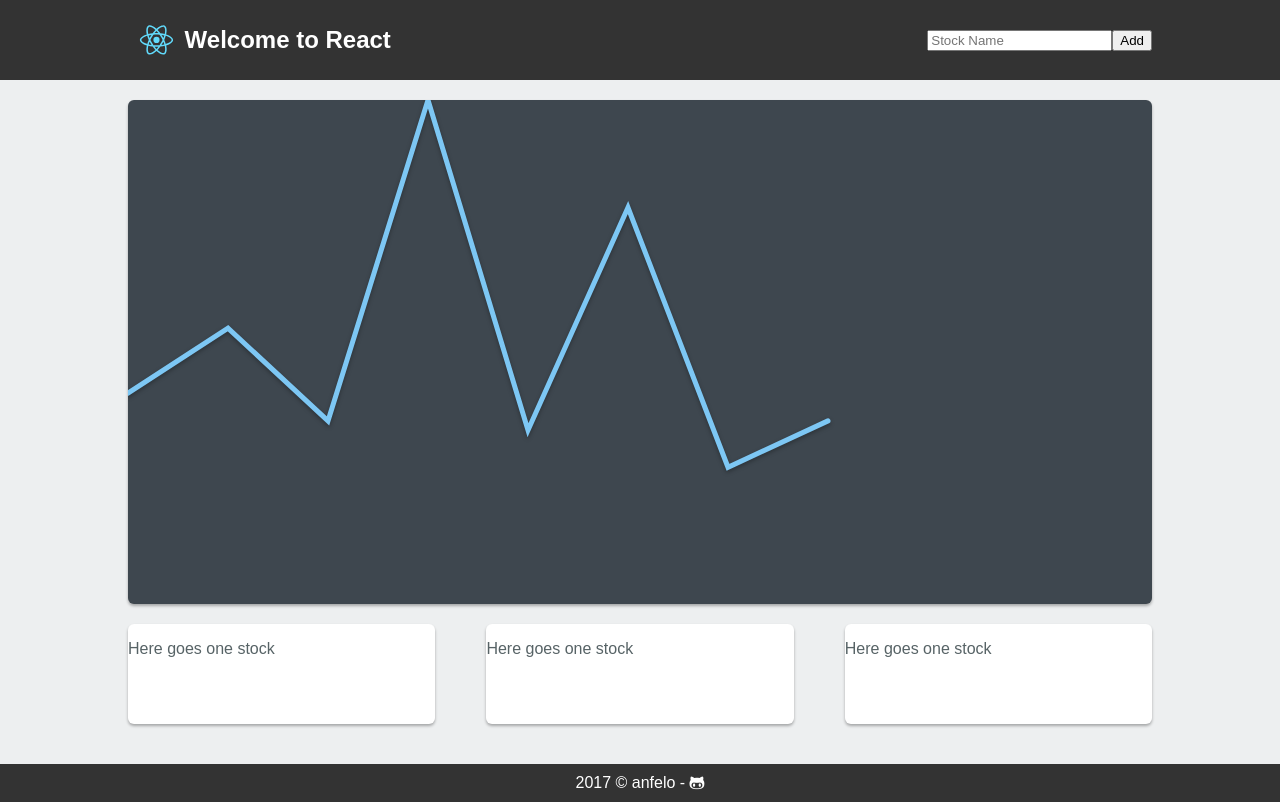
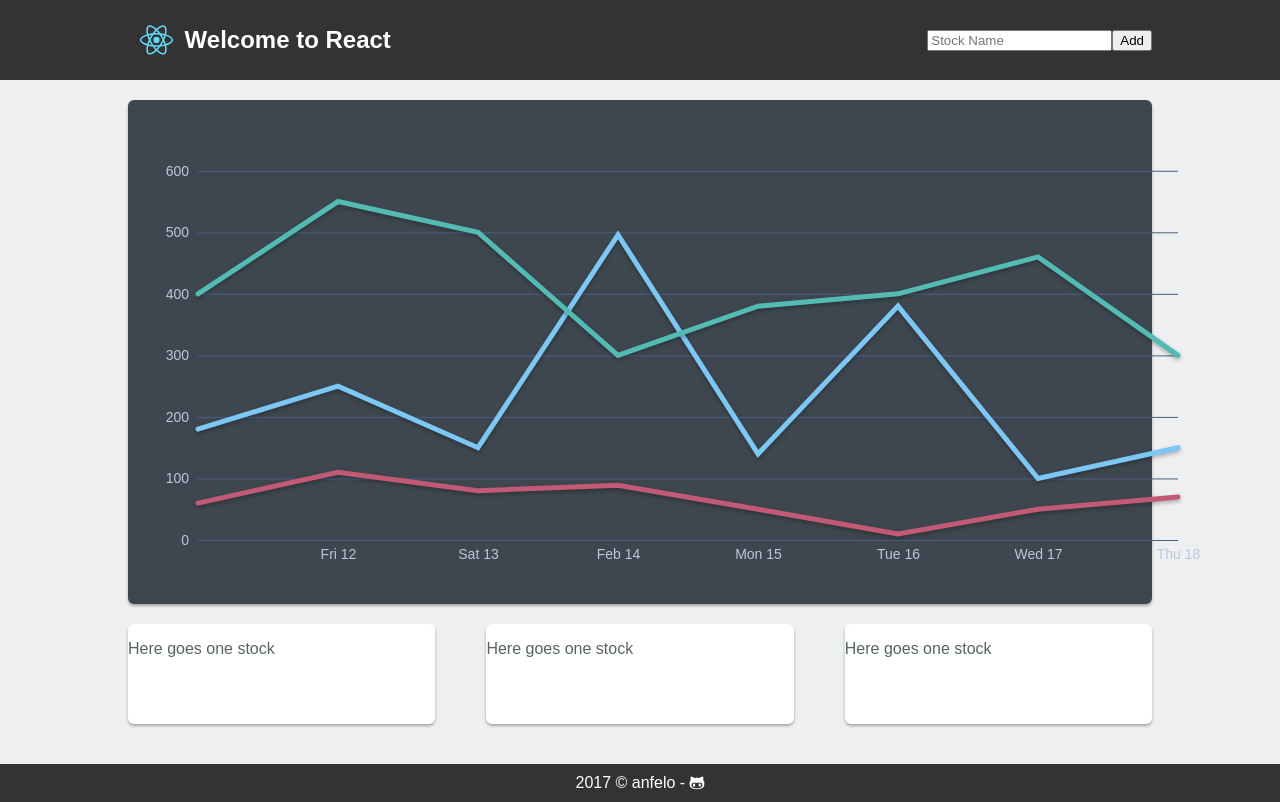
Before and after one commit to anfelo/in-stock-app, a React (Create React App) app: page / in a window 1280 px wide. Built offline with nearby package versions, Linux system fonts and the light colour scheme.

Commit message:
Added multiline chart functionality plus chart style

```diff
--- a/src/assets/styles/App.css
+++ b/src/assets/styles/App.css
@@ -43,13 +43,34 @@ body {
 
 .line {
   fill: none;
-  stroke: #7dc7f4;
   stroke-width: 5px;
 }
 
 .shadow {
   -webkit-filter: drop-shadow( 0px 2px 2px rgba(0,0,0,.3) );
   filter: drop-shadow( 0px 2px 2px rgba(0,0,0,.3) );
+}
+
+.axis path,
+.axis line {
+  fill: none;
+  stroke: none;
+  shape-rendering: crispEdges;
+}
+
+.axis .tick text {
+  font-size: 14px;
+  fill:#bbc7d9;
+  opacity: 1;
+}
+
+.y-grid .tick line{
+  stroke: #4b5f87;
+  opacity: 1;
+}
+
+.y-grid .domain {
+  stroke: none;
 }
 
 .stocks-container {
--- a/src/components/App.js
+++ b/src/components/App.js
@@ -1,13 +1,15 @@
 import React, { Component } from 'react';
+import ReactDOM from 'react-dom';
 import logo from '../assets/img/logo.svg';
 import '../assets/styles/App.css';
 
 import { line } from 'd3-shape';
 import { scaleLinear } from 'd3-scale';
 import { scaleTime } from 'd3-scale';
-import { timeFormat, timeParse } from 'd3-time-format';
+import { timeParse } from 'd3-time-format';
 import { extent, max } from 'd3-array';
 import { select } from 'd3-selection';
+import { axisLeft, axisBottom } from 'd3-axis';
 
 class SearchForm extends Component {
 
@@ -58,71 +60,75 @@ const Footer = () => {
   );
 }
 
+class Axis extends Component {
+  componentDidMount (){
+    this.renderAxis();
+  }
+
+  componentDidUpdate () {
+    this.renderAxis();
+  }
+
+  renderAxis () {
+    const node = ReactDOM.findDOMNode(this);
+    select(node).call(this.props.axis);
+  }
+
+  render () {
+    const translate = "translate(0,"+(this.props.height)+")";
+    return (
+        <g className="axis" transform={this.props.axisType==='x'?translate:""} >
+        </g>
+    );
+  }
+}
+
+class Grid extends Component {
+  componentDidMount (){
+    this.renderGrid();
+  }
+
+  componentDidUpdate () {
+    this.renderGrid();
+  }
+
+  renderGrid () {
+    const node = ReactDOM.findDOMNode(this);
+    select(node).call(this.props.grid);
+  }
+
+  render () {
+    var translate = "translate(0,"+(this.props.height)+")";
+    return (
+        <g className="y-grid" transform={this.props.gridType==='x'?translate:""}>
+        </g>
+    );
+  }
+}
+
 class Chart extends Component {
-  constructor(props){
-     super(props)
-     this.createBarChart = this.createBarChart.bind(this)
-  };
-
-  componentDidMount = () => {
-     this.createBarChart()
-  };
-
-  componentDidUpdate = () => {
-     this.createBarChart()
-  };
-
-  createBarChart = () => {
-    // const margin = {top: 20, right: 50, bottom: 20, left: 50},
-    //       width = this.props.size[0] - (margin.left + margin.right),
-    //       height = this.props.size[1] - (margin.top + margin.bottom);
-
-    // const node = this.node;
-    // const parseDate = timeFormat("%m-%d-%Y");
-
-    // const data = this.props.data;
-    // data.forEach(function (d) {
-    //   d.date = parseDate(d.day);
-    // });
-
-    // const dataMax = max(data, function(d){
-    //   return d.count;
-    // });
-
-    // const yScale = scaleLinear()
-    //   .domain([0, dataMax])
-    //   .range([height, 0]);
-
-    // const xScale = scaleTime()
-    //   .domain(extent(data, function(d){
-    //     return d.date;
-    //   }))
-    //   .rangeRound([0, width]);
-
-    // var stockLine = line(data)
-    //     .x(function (d) {
-    //         return xScale(d.date);
-    //     })
-    //     .y(function (d) {
-    //         return yScale(d.count);
-    //     });
-  };
-
   render() {
-    const margin = {top: 20, right: 50, bottom: 20, left: 50},
+    const colors = ['#7dc7f4','#c25975','#53bbb4','#f9845b','#51b46d'];
+    const margin = {top: 40, right: 50, bottom: 60, left: 70},
     width = this.props.size[0] - (margin.left + margin.right),
     height = this.props.size[1] - (margin.top + margin.bottom);
 
-    const node = this.node;
     const parseDate = timeParse("%m-%d-%Y");
 
     const data = this.props.data;
-    data.forEach(function (d) {
+    data.forEach(function (stock) {
+      stock.data.forEach(function (d){
         d.date = parseDate(d.day);
       });
+    });
 
-    const dataMax = max(data, function(d){
-    return d.count;
+    let allValues = [];
+    data.forEach(function (stock) {
+      allValues = allValues.concat(stock.data);
+    });
+
+    const dataMax = max(allValues, function(d){
+      return d.count + 100;
     });
 
     const yScale = scaleLinear()
@@ -130,12 +136,30 @@ class Chart extends Component {
     .range([height, 0]);
 
     const xScale = scaleTime()
-    .domain(extent(data, function(d){
+    .domain(extent(data[0].data, function(d){
       return d.date;
     }))
     .rangeRound([0, width]);
 
-    var stockLine = line()
+    const yAxis = axisLeft()
+    .scale(yScale)
+    .ticks(5);
+
+    const xAxis = axisBottom()
+    .scale(xScale)
+    // eslint-disable-next-line
+    .tickValues(data[0].data.map(function(d,i){
+      if(i>0) return d.date;
+    }).splice(1))
+    .ticks(4);
+
+    const yGrid = axisLeft()
+    .scale(yScale)
+    .ticks(5)
+    .tickSize(-width, 0, 0)
+    .tickFormat("");
+
+    const stockLine = line()
     .x(function (d) {
         return xScale(d.date);
     })
@@ -143,9 +167,20 @@ class Chart extends Component {
         return yScale(d.count);
     });
 
+    const transform ='translate(' + margin.left + ',' + margin.top + ')';
+
+    const lines = data.map(function(stock, index){
+      return <path key={index + 1} className="line shadow" stroke={colors[index]} d={stockLine(stock.data)} strokeLinecap="round"/>
+    });
+
     return (
-      <svg ref={node => this.node = node} width={this.props.size[0]} height={this.props.size[1]}>
-        <path className="line shadow" d={stockLine(data)} strokeLinecap="round"/>
+      <svg width={this.props.size[0]} height={this.props.size[1]}>
+        <g transform={transform}>
+          <Grid height={height} grid={yGrid} gridType="y"/>
+          <Axis height={height} axis={yAxis} axisType="y"/>
+          <Axis height={height} axis={xAxis} axisType="x"/>
+          { lines }
+        </g>
       </svg>
     );
   }
@@ -155,7 +190,7 @@ class ChartContainer extends Component {
   render() {
     return (
       <div className="chart-container">
-        <Chart data={this.props.data} size={[800,500]}/>
+        <Chart data={this.props.data} size={[1100,500]}/>
       </div>
     );
   }
@@ -185,6 +220,9 @@ class App extends Component {
 
   state = {
 		data: [
+      {
+        name:'test1',
+        data:[
           {day:'02-11-2016',count:180},
           {day:'02-12-2016',count:250},
           {day:'02-13-2016',count:150},
@@ -194,8 +232,35 @@ class App extends Component {
           {day:'02-17-2016',count:100},
           {day:'02-18-2016',count:150}
         ]
+      },
+      {
+        name:'test2',
+        data:[
+          {day:'02-11-2016',count:60},
+          {day:'02-12-2016',count:110},
+          {day:'02-13-2016',count:80},
+          {day:'02-14-2016',count:89},
+          {day:'02-15-2016',count:50},
+          {day:'02-16-2016',count:10},
+          {day:'02-17-2016',count:50},
+          {day:'02-18-2016',count:70}
+        ]
+      },
+      {
+        name:'test3',
+        data:[
+          {day:'02-11-2016',count:400},
+          {day:'02-12-2016',count:550},
+          {day:'02-13-2016',count:500},
+          {day:'02-14-2016',count:300},
+          {day:'02-15-2016',count:380},
+          {day:'02-16-2016',count:400},
+          {day:'02-17-2016',count:460},
+          {day:'02-18-2016',count:300}
+        ]
+      },
+    ]
 	};
-
 
   render() {
     return (
```
Lines whose indentation alone changed are shown as unchanged.
